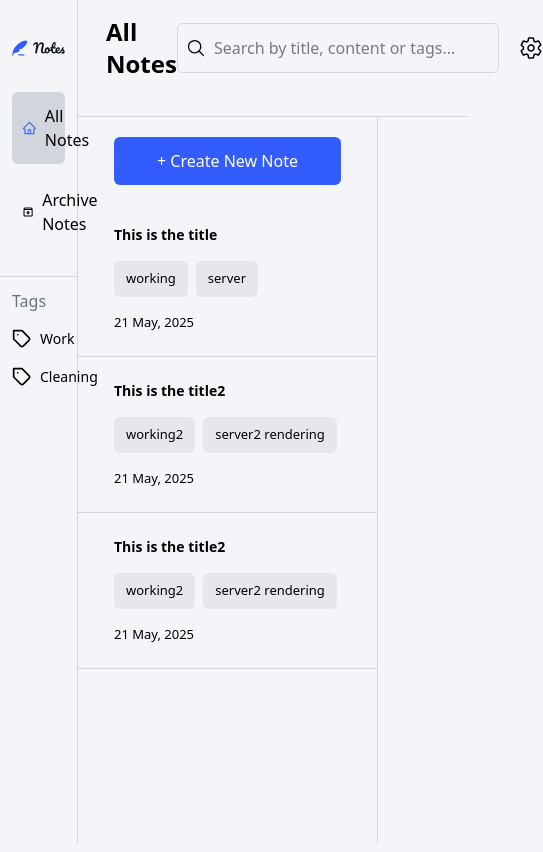
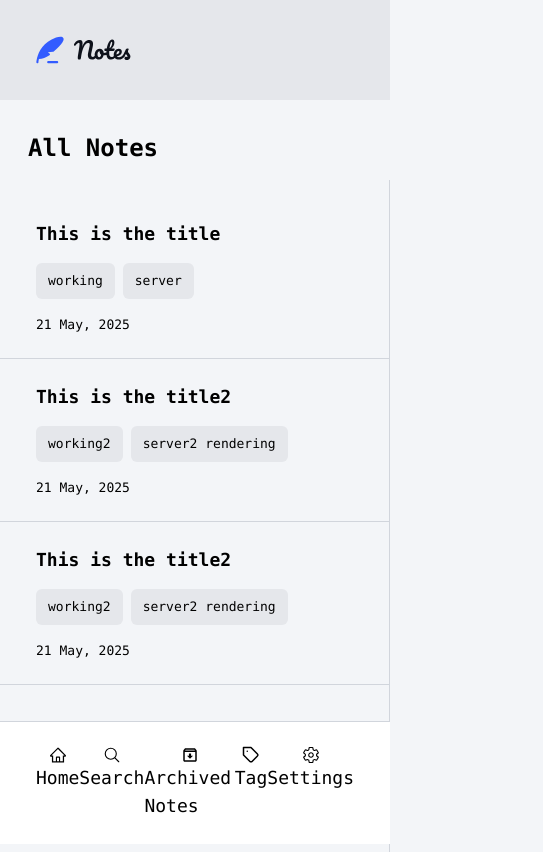
Before and after one commit to 4002-Nonye/Note-Taking-Web-App, a React (Vite) app in the folder client/: page /notes in a window 390 px wide. Shown: the top 852 px of the page, 543 px wide, since content can reach past the window. Built offline with nearby package versions, Linux system fonts and the light colour scheme.

Commit message:
start media query for Notes page layout

```diff
--- a/client/src/App.jsx
+++ b/client/src/App.jsx
@@ -48,7 +48,7 @@ const router = createBrowserRouter([
 function App() {
   return (
     <QueryClientProvider client={queryClient}>
-      <ReactQueryDevtools initialIsOpen={false} />
+      {/* <ReactQueryDevtools initialIsOpen={false} /> */}
       <RouterProvider router={router} />
 
       <Toaster
@@ -67,8 +67,7 @@ function App() {
           style: {
             fontSize: "16px",
             maxWidth: "500px",
-            // padding: "16px 24px",
-            // color: "var(--color-brand-grey-700)",
+
           },
         }}
       />
--- a/client/src/components/AppLayout.jsx
+++ b/client/src/components/AppLayout.jsx
@@ -4,16 +4,19 @@ import Sidebar from "./Sidebar";
 import Header from "./Header";
 import NoteList from "./NoteList";
 import Notes from "../pages/Notes";
+import MobileNav from "./MobileNav";
 
 function AppLayout() {
   return (
-    <div className="flex h-screen w-full">
+    <div className="flex h-screen w-full flex-col xl:flex-row">
       <Sidebar />
 
       <div className="flex w-full flex-col">
 
         <Outlet />
       </div>
+
+      <MobileNav />
     </div>
   );
 }
--- a/client/src/components/Header.jsx
+++ b/client/src/components/Header.jsx
@@ -3,13 +3,15 @@ import PropTypes from "prop-types";
 import { IoSearchOutline } from "react-icons/io5";
 import { IoSettingsOutline } from "react-icons/io5";
 
-function Header({ head }) {
+function Header({ head, customClass }) {
   return (
-    <div className="flex items-center justify-between px-7 py-4">
+    <div
+      className={`mt-4 flex items-center justify-between px-7 py-4 xl:mt-0 ${customClass}`}
+    >
       <h1 className="text-2xl font-bold">{head}</h1>
 
       {/* search bar  && settings*/}
-      <div className="flex items-center gap-5">
+      <div className="hidden items-center gap-5 xl:flex">
         <div className="relative cursor-pointer rounded-md border-[1px] border-gray-300 px-4 py-3">
           <input
             type="text"
@@ -29,4 +31,5 @@ export default Header;
 
 Header.propTypes = {
   head: PropTypes.string.isRequired,
+  customClass: PropTypes.string,
 };
--- /dev/null
+++ b/client/src/components/MobileNav.jsx
@@ -0,0 +1,49 @@
+import { FiTag } from "react-icons/fi";
+import { MdOutlineArchive } from "react-icons/md";
+import { AiOutlineHome } from "react-icons/ai";
+import { IoSearchOutline } from "react-icons/io5";
+import { IoSettingsOutline } from "react-icons/io5";
+import { Link } from "react-router-dom";
+
+function MobileNav() {
+  return (
+    <div className="fixed bottom-0 font-medium z-40 w-full xl:hidden border-t-[1px] bg-white border-gray-300">
+      <ul className="flex justify-between px-9 text-lg  py-6 ">
+        <li>
+          <Link to="/notes" className='flex flex-col items-center'>
+            <AiOutlineHome />
+            <span>Home</span>
+          </Link>
+        </li>
+
+        <li  className='flex flex-col items-center'>
+          <IoSearchOutline />
+          <span>Search</span>
+        </li>
+
+        <li  >
+          <Link to="/archive" className='flex flex-col items-center'>
+            <MdOutlineArchive />
+            <span>Archived Notes</span>
+          </Link>
+        </li>
+
+        <li  >
+          <Link to="/tags" className='flex flex-col items-center'>
+            <FiTag />
+            <span>Tag</span>
+          </Link>
+        </li>
+
+        <li  >
+          <Link to="/settings" className='flex flex-col items-center'>
+            <IoSettingsOutline />
+            <span>Settings</span>
+          </Link>
+        </li>
+      </ul>
+    </div>
+  );
+}
+
+export default MobileNav;
--- a/client/src/components/NoteCard.jsx
+++ b/client/src/components/NoteCard.jsx
@@ -4,7 +4,7 @@ function NoteCard() {
   return (
     <div className="flex flex-col gap-3">
       <Link to="/notes/1" className="my-3">
-        <h3 className="px-9 text-sm font-bold">This is the title</h3>
+        <h3 className="px-9 xl:text-sm text-[18px] font-bold">This is the title</h3>
 
         <ul className="my-4 flex w-full flex-wrap items-center gap-2 px-9 text-center">
           <li className="h-full rounded-md bg-gray-200 px-3 py-2">working</li>
@@ -15,7 +15,7 @@ function NoteCard() {
       </Link>
       <hr class="h-px border-gray-300 bg-gray-200 dark:bg-gray-300" />
       <Link to="/notes/2" className="my-3">
-        <h3 className="px-9 text-sm font-bold">This is the title2</h3>
+        <h3 className="px-9 xl:text-sm text-[18px] font-bold">This is the title2</h3>
 
         <ul className="my-4 flex w-full flex-wrap items-center gap-2 px-9 text-center">
           <li className="h-full rounded-md bg-gray-200 px-3 py-2">working2</li>
@@ -30,7 +30,7 @@ function NoteCard() {
 
       <hr class="h-px border-gray-300 bg-gray-200 dark:bg-gray-300" />
       <Link to="/notes/2" className="my-3">
-        <h3 className="px-9 text-sm font-bold">This is the title2</h3>
+        <h3 className="px-9 xl:text-sm text-[18px] font-bold">This is the title2</h3>
 
         <ul className="my-4 flex w-full flex-wrap items-center gap-2 px-9 text-center">
           <li className="h-full rounded-md bg-gray-200 px-3 py-2">working2</li>
@@ -43,12 +43,12 @@ function NoteCard() {
       </Link>
       <hr class="h-px border-gray-300 bg-gray-200 dark:bg-gray-300" />
       <Link to="/notes/2" className="my-3">
-        <h3 className="px-9 text-sm font-bold">This is the title2</h3>
+        <h3 className="px-9 xl:text-sm text-[18px] font-bold">This is the title2</h3>
 
         <ul className="my-4 flex w-full flex-wrap items-center gap-2 px-9 text-center">
           <li className="h-full rounded-md bg-gray-200 px-3 py-2">working2</li>
           <li className="h-full rounded-md bg-gray-200 px-3 py-2">
-            server2 rendering
+            server2
           </li>
         </ul>
 
@@ -56,20 +56,21 @@ function NoteCard() {
       </Link>
       <hr class="h-px border-gray-300 bg-gray-200 dark:bg-gray-300" />
       <Link to="/notes/2" className="my-3">
-        <h3 className="px-9 text-sm font-bold">This is the title2</h3>
+        <h3 className="px-9 xl:text-sm text-[18px] font-bold">This is the title2</h3>
 
         <ul className="my-4 flex w-full flex-wrap items-center gap-2 px-9 text-center">
           <li className="h-full rounded-md bg-gray-200 px-3 py-2">working2</li>
           <li className="h-full rounded-md bg-gray-200 px-3 py-2">
-            server2 rendering
+            server2
           </li>
+
         </ul>
 
         <p className="px-9">21 May, 2025</p>
       </Link>
       <hr class="h-px border-gray-300 bg-gray-200 dark:bg-gray-300" />
       <Link to="/notes/2" className="my-3">
-        <h3 className="px-9 text-sm font-bold">This is the title2</h3>
+        <h3 className="px-9 xl:text-sm text-[18px] font-bold">This is the title2</h3>
 
         <ul className="my-4 flex w-full flex-wrap items-center gap-2 px-9 text-center">
           <li className="h-full rounded-md bg-gray-200 px-3 py-2">working2</li>
--- a/client/src/components/NoteForm.jsx
+++ b/client/src/components/NoteForm.jsx
@@ -1,3 +1,5 @@
+
+
 import { FaRegClock } from "react-icons/fa6";
 import { FiTag } from "react-icons/fi";
 
@@ -7,11 +9,12 @@ import TextArea from "./TextArea";
 import Divider from "./Divider";
 
 function NoteForm() {
+
   return (
+
     <div className="flex">
       <div className="flex-grow border-r-[1px] border-gray-300">
         <form className="flex h-[calc(100vh-5rem)] flex-col">
-
           <input
             type="text"
             placeholder="Enter a title..."
@@ -25,7 +28,7 @@ function NoteForm() {
               <FiTag /> <span>Tags</span>
             </label>
             <input
-              className="border-px w-2/4 border-gray-400 p-2"
+              className="border-px w-[60%] border-gray-400 p-2"
               type="text"
               id="tags"
               name="tags"
@@ -46,6 +49,7 @@ function NoteForm() {
       </div>
       <NoteCTA />
     </div>
+
   );
 }
 
--- a/client/src/components/NoteList.jsx
+++ b/client/src/components/NoteList.jsx
@@ -4,10 +4,10 @@ import NoteCard from "./NoteCard";
 
 function NoteList() {
   return (
-    <div className="border-r-[1px] border-gray-300 pt-5">
+    <div className="xl:border-r-[1px] border-gray-300 xl:pt-5">
       <div className="px-9">
         {" "}
-        <Button type="createBtn" customClass="m-auto w-4/4 ">
+        <Button type="createBtn" customClass="m-auto w-4/4 hidden xl:block ">
           + Create New Note
         </Button>
       </div>
--- a/client/src/components/Sidebar.jsx
+++ b/client/src/components/Sidebar.jsx
@@ -10,10 +10,10 @@ import Nav from "./Nav";
 
 function Sidebar() {
   return (
-    <aside className=" h-screen w-[20%] border-r-[1px] border-gray-300 pt-7">
+    <aside className="h-screen  p-6 xl:p-0  bg-gray-200 xl:bg-inherit w-full border-gray-300 xl:w-[20%] xl:border-r-[1px] xl:pt-7">
       <img className="p-3" src={logo} alt="app-logo" />
 
-      <nav className="mt-3 flex flex-col gap-3 p-3">
+      <nav className="mt-3 hidden flex-col gap-3 p-3 xl:flex">
         <Nav to="/notes" icon={AiOutlineHome}>
           All Notes
         </Nav>
@@ -22,7 +22,7 @@ function Sidebar() {
         </Nav>
       </nav>
 
-      <div className=" mt-4 border-t-[1px] border-gray-300 p-3">
+      <div className="mt-4 hidden border-t-[1px] border-gray-300 p-3 xl:block">
         <h2 className="font-medium text-gray-500">Tags</h2>
 
         <ul className="mt-4 flex flex-col gap-3">
--- a/client/src/index.css
+++ b/client/src/index.css
@@ -7,17 +7,17 @@
   --color-primaryBlue: #335cff;
   --color-csGray: "#6B7280";
 }
-
+*{
+    @apply font-mono
+}
 body {
-  @apply bg-bgColor m-auto h-screen overflow-hidden font-sans;
+  @apply bg-bgColor m-auto overflow-hidden h-screen  ;
 }
 ul li {
   @apply list-none;
 }
 
-.grid-display {
-  grid-template-columns: 300px 1fr;
-}
+
 
 .navlink {
   @apply flex w-full items-center justify-between gap-2 rounded-md px-2.5 py-3 font-medium;
--- a/client/src/pages/Notes.jsx
+++ b/client/src/pages/Notes.jsx
@@ -7,20 +7,31 @@ import Header from "../components/Header";
 
 function Notes() {
   const location = useLocation();
+  const isViewingNote = location.pathname !== "/notes"; // checking if a note is open
   return (
     <>
-      <Header head="All Notes" />
-      <div className="grid-display mt-5 grid h-screen border-t-[1px] border-gray-300">
-        <NoteList />
-        <AnimatePresence mode="wait">
+      <Header
+        head="All Notes"
+        customClass={isViewingNote ? "hidden xl:flex" : "block"}
+      />
+      <div className="grid h-screen grid-cols-1 border-gray-300 xl:mt-5 xl:grid-cols-[300px_1fr] xl:border-t-[1px]">
+        {/* On mobile: hide note list if viewing a note */}
+        <div
+          className={`${isViewingNote ? "hidden xl:block" : "block"} border-r border-gray-300`}
+        >
+          <NoteList />
+        </div>
+        {/* On desktop: show both; on mobile: show only the form if a note is selected */}
+
+        <AnimatePresence mode="wait" initial={false}>
           <motion.div
-            key={location.pathname}
+            key={location.key}
             initial={{ opacity: 0, y: 30 }}
             animate={{ opacity: 1, y: 0 }}
-            exit={{ opacity: 0, y: -30 }}
-            transition={{ duration: 0.3 }}
+            transition={{ duration: 0.7, ease: "easeInOut" }}
+            className="w-full"
           >
-            <Outlet />
+            <Outlet location={location} />
           </motion.div>
         </AnimatePresence>
       </div>
```
